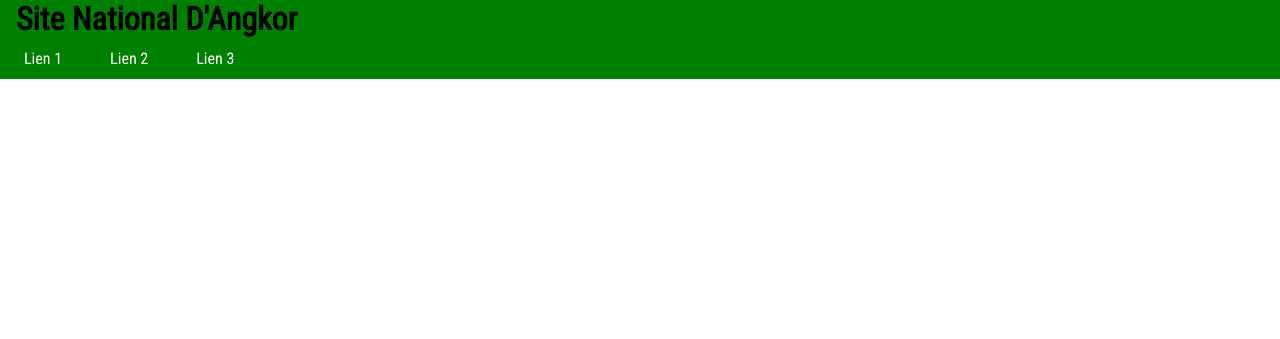
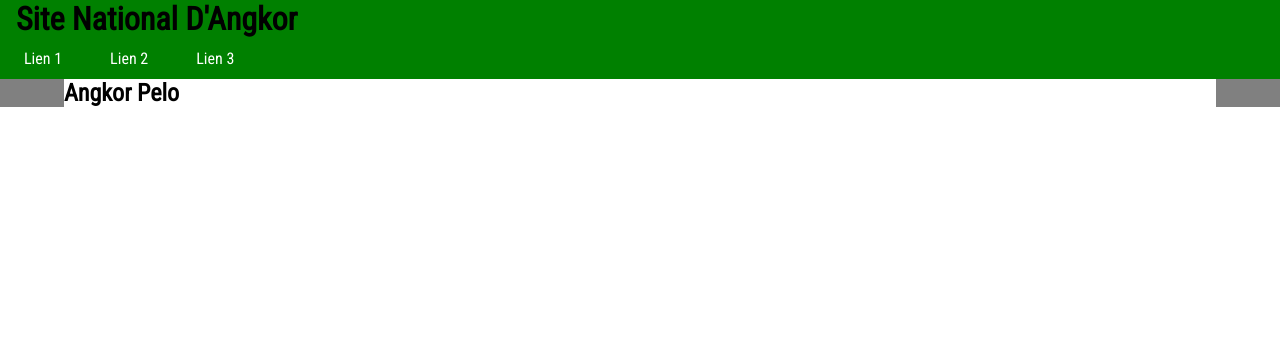
Before and after one commit to Armadindon/Angkor-UPEM, a PHP site: page / in a window 1280 px wide. Shown: the top 339 px of the page. Run offline with PHP 8.4, Linux system fonts and the light colour scheme.

Commit message:
MAJ 18h45 Baptiste

```diff
--- a/CSS/styles.css
+++ b/CSS/styles.css
@@ -6,6 +6,7 @@ padding: 0%;
 
 header {
   background-color: green;
+  margin-bottom: 0%;
 }
 
 h1 {
@@ -79,3 +80,27 @@ nav li:hover .submenu{
 .Menu >li:hover a {
   padding: 0.5em 1.5em 0.5em 1.5em
 }
+
+.submenu li {
+  background-color: #00cc00;
+}
+
+.submenu li:hover {
+  background-color: #009933;
+}
+
+.Page {
+  margin-top: 0%;
+  background-color: grey;
+  height: 100%;
+}
+
+.Contenu {
+  background-color: white;
+  margin: 0% 5% 0% 5%;
+  height: inherit;
+}
+
+h2 {
+  margin: 0;
+}
--- a/index.html
+++ b/index.html
@@ -35,10 +35,18 @@
             </ul>
           </li>
         </ul>
-
       </nav>
 
     </header>
+    <div class="Page">
+      <div class="Contenu">
+
+        <h2>Angkor Pelo</h2>
+
+      </div>
+
+    </div>
+
 
   </body>
 </html>
```
